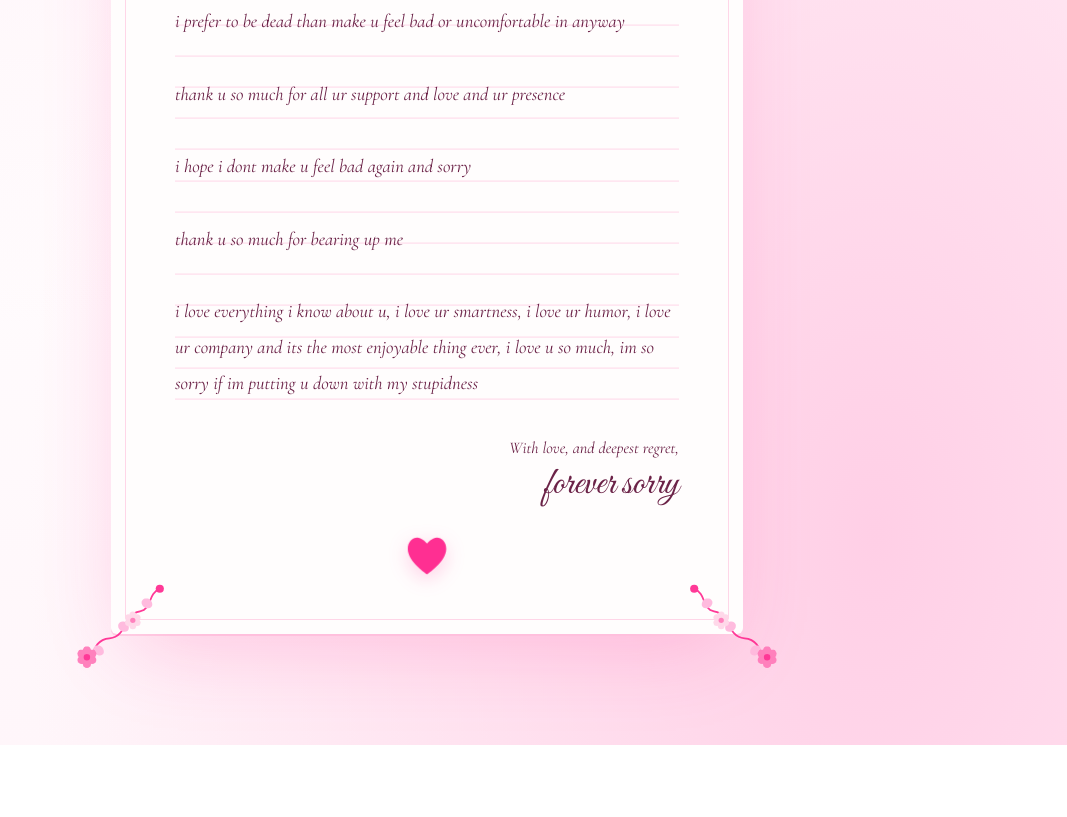
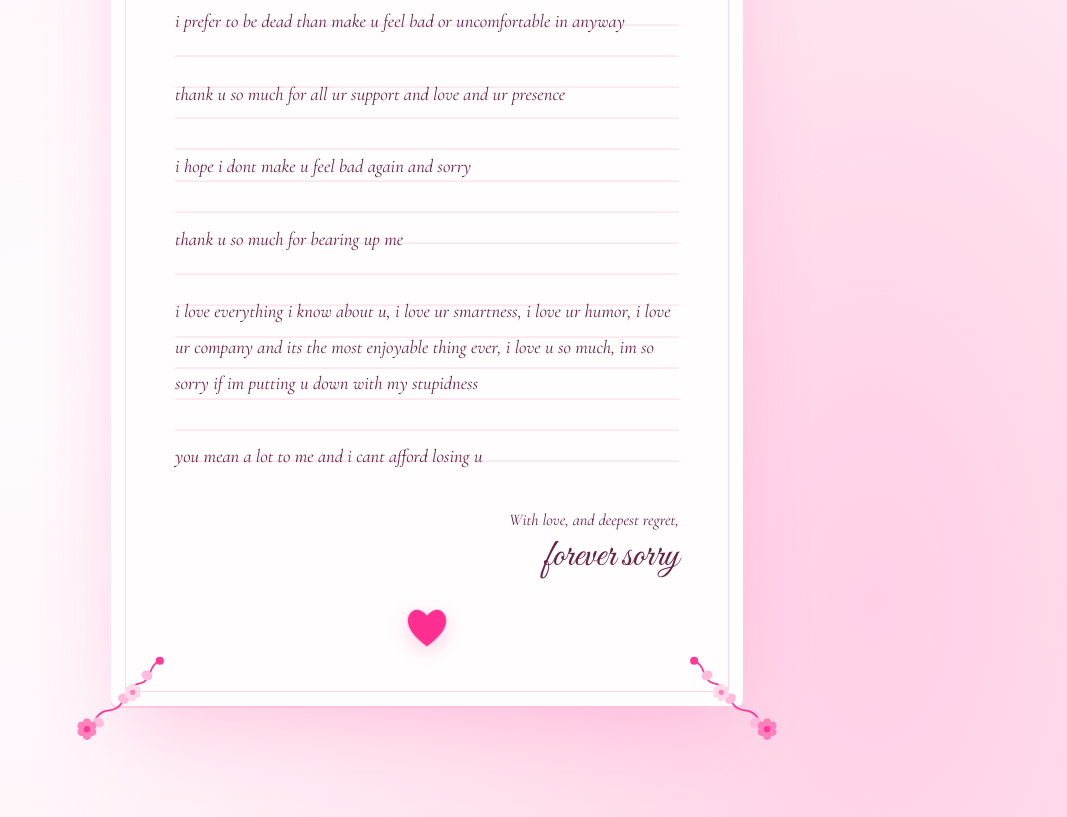
Before and after one commit to ausbildungsucher-ops/sorry-salmah-ily, a plain HTML site: page index.html in a window 1280 px wide. Shown: the part 1348-2165 px from the top of the page, without its empty margins (213-1280 px from the left). Before the commit the page ends 2093 px from the top, so only its background shows below. Drawn offline with nearby package versions, Linux system fonts and the light colour scheme.

Commit message:
Update index.html

```diff
--- a/index.html
+++ b/index.html
@@ -364,6 +364,7 @@
           <p> i hope i dont make u feel bad again and sorry</p>
           <p>thank u so much for bearing up me</p>
           <p> i love everything i know about u, i love ur smartness, i love ur humor, i love ur company and its the most enjoyable thing ever, i love u so much, im so sorry if im putting u down with my stupidness </p>
+          <p>you mean a lot to me and i cant afford losing u</p>
         </div>
 
         <div class="signoff">
```
